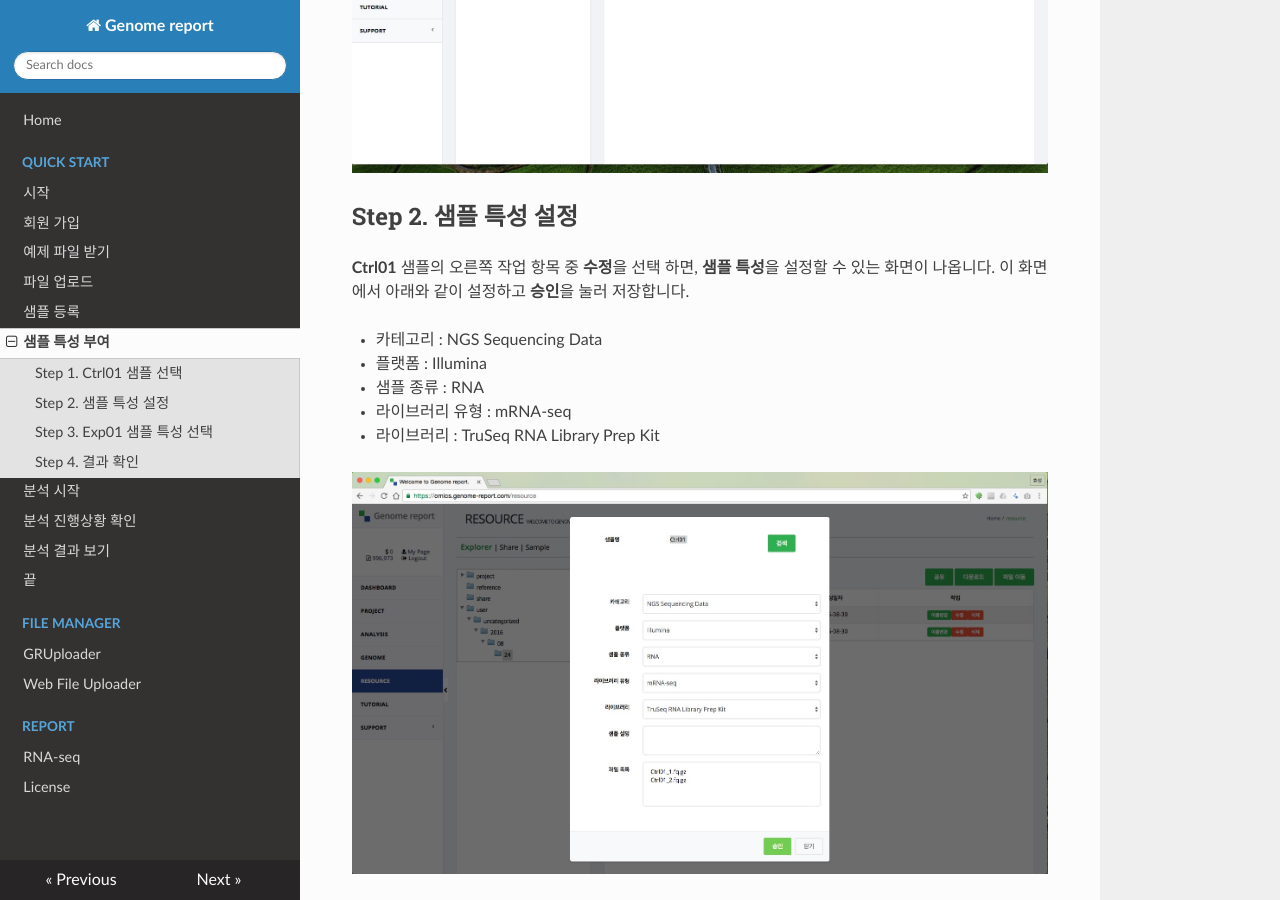
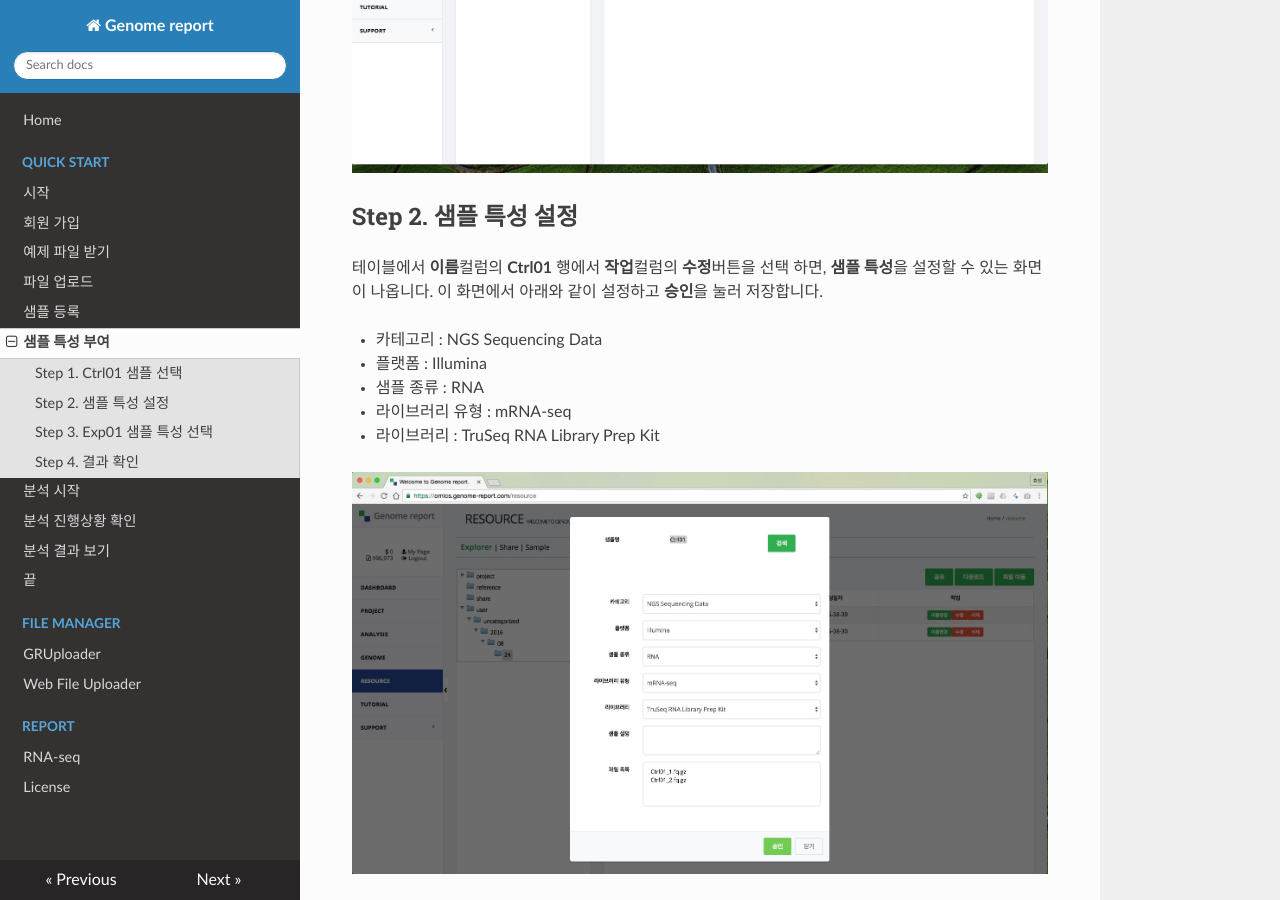
Before and after one commit to genomereport/gimanual, an MkDocs documentation site: the page built from docs/quick_start/sample_feature.md, in a window 1280 px wide and 900 px high, scrolled down 808 px. Built offline with MkDocs 1.6.1, drawn with Linux system fonts in a browser that asks for light colours; nearby versions of some CDN libraries; old or Windows-style settings are respelled for this version of MkDocs.

Commit message:
오자 수정

```diff
--- a/docs/quick_start/sample_feature.md
+++ b/docs/quick_start/sample_feature.md
@@ -20,7 +20,7 @@ Genome report를 이용한 자료 분석하기 위해서는 생성된 샘플의
 
 ## Step 2. 샘플 특성 설정
 
-**Ctrl01** 샘플의 오른쪽 작업 항목 중 **수정**을 선택 하면, **샘플 특성**을 설정할 수 있는 화면이 나옵니다.
+테이블에서 **이름**컬럼의 **Ctrl01** 행에서 **작업**컬럼의 **수정**버튼을 선택 하면, **샘플 특성**을 설정할 수 있는 화면이 나옵니다.
 이 화면에서 아래와 같이 설정하고 **승인**을 눌러 저장합니다.
 
 * 카테고리 : NGS Sequencing Data
```
